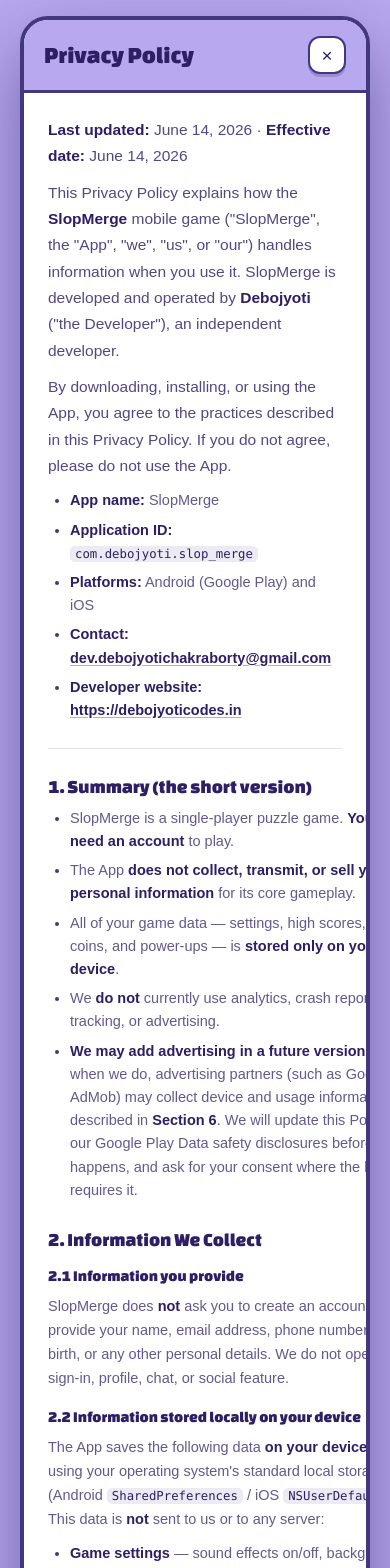
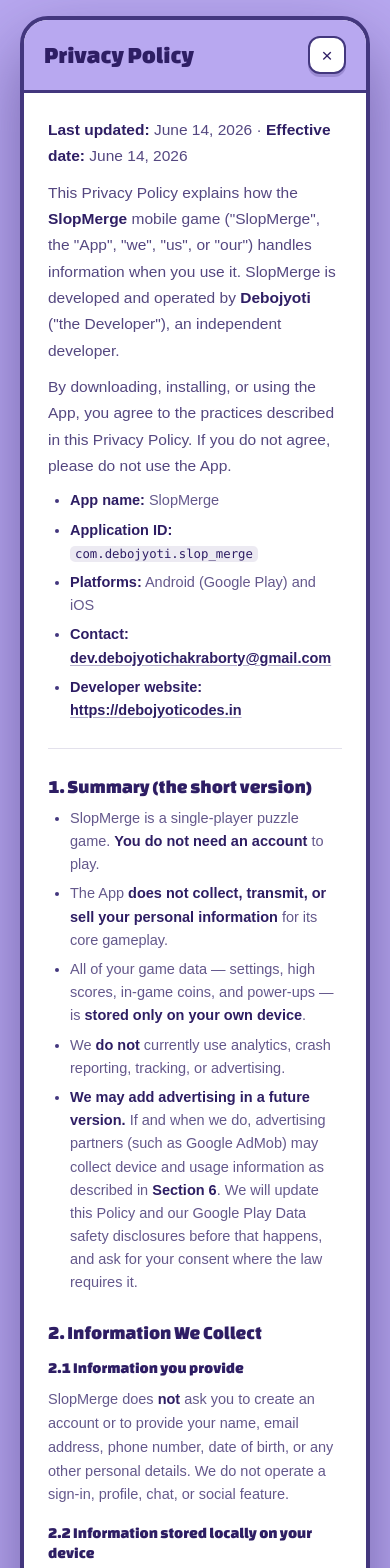
Before and after one commit to DebojyotiChakraborty/slopmerge-landing, a Next.js app: page /privacy in a window 390 px wide. Shown: the top 1568 px of the page. Built offline with nearby package versions, Linux system fonts and the light colour scheme; a web font is replaced by a local one.

Commit message:
fixed responsive issue on privacy policy and terms of use screens

```diff
--- a/components/sections/LegalPage.tsx
+++ b/components/sections/LegalPage.tsx
@@ -90,7 +90,7 @@
 
 function Blocks({ blocks }: { blocks: LegalBlock[] }) {
   return (
-    <div className="space-y-[10px]">
+    <div className="space-y-[10px] break-words">
       {blocks.map((b, i) => {
         if (b.type === "h3") {
           return (
@@ -164,7 +164,7 @@
 
             <hr className="my-[26px] border-t border-tile-stroke/15" />
 
-            <div className="grid gap-[26px]">
+            <div className="space-y-[26px]">
               {doc.sections.map((s) => (
                 <section key={s.h}>
                   <h2 className="mb-[8px] font-display text-[19px] leading-tight text-ink">
```
